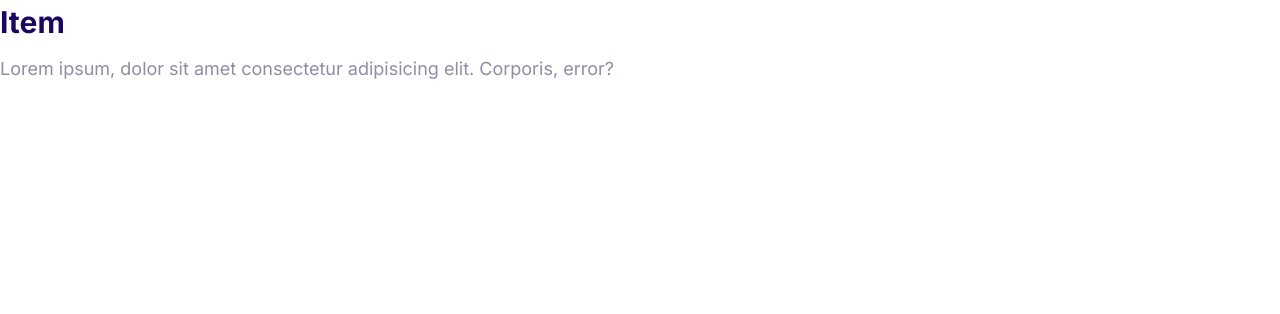
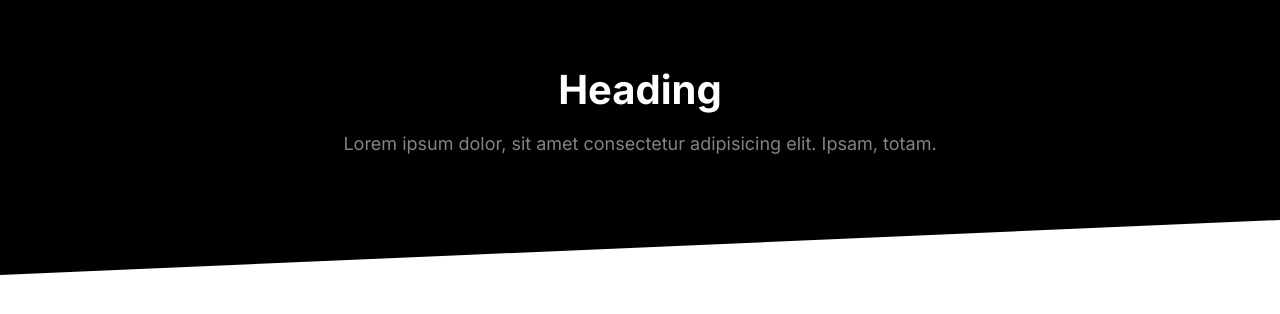
Before and after one commit to Nawaz22/Moshify, a plain HTML site: page index.html in a window 1280 px wide. Drawn offline with Linux system fonts and the light colour scheme.

Commit message:
Build the block component.

```diff
--- a/css/styles.css
+++ b/css/styles.css
@@ -583,3 +583,43 @@ a {
  max-height: 100vh;
  opacity: 1;
 }
+
+
+/* Blocks */
+
+.block{
+  --padding-vertical: 6rem;
+  padding: var(--padding-vertical) 2rem;
+}
+
+.block__header{
+  text-align: center;
+}
+
+.block__heading{
+  margin-top: 0;
+}
+
+.block--dark{
+  background: #000;
+  color: #7b858b;
+}
+
+.block--dark .block__heading{
+  color: #fff;
+}
+
+.block--skewed-right{
+  padding-bottom: calc(var(--padding-vertical) + 4rem);
+  clip-path: polygon(0% 0%, 100% 0%, 100% 100%, 0% 80%);
+}
+
+.block--skewed-left{
+  padding-bottom: calc(var(--padding-vertical) + 4rem);
+  clip-path: polygon(0% 0%, 100% 0%, 100% 80%, 0% 100%);
+}
+
+.container {
+  max-width: 1140px;
+  margin: 0 auto;
+}
--- a/index.html
+++ b/index.html
@@ -16,18 +16,15 @@
     <link rel="stylesheet" href="css/styles.css" />
   </head>
   <body>
-    <div class="collapsible collapsible--expanded">
-      <header class="collapsible__header">
-        <h2 class="collapsible__heading">Item</h2>
-        <svg class="icon icon--white collapsible__chevron">
-          <use xlink:href="images/sprite.svg#chevron"></use>
-        </svg>
+    <section class="block block--dark block--skewed-left">
+      <header class="block__header">
+        <h2 class="block__heading">Heading</h2>
+        <p>
+          Lorem ipsum dolor, sit amet consectetur adipisicing elit. Ipsam,
+          totam.
+        </p>
       </header>
-      <div class="collapsible__content">
-        Lorem ipsum, dolor sit amet consectetur adipisicing elit. Corporis,
-        error?
-      </div>
-    </div>
-    <script src="./js/main.js"></script>
+    </section>
+    <script src="js/main.js"></script>
   </body>
 </html>
```
Also changed, not shown: components/blocks.html (added, +10 -0 lines).
